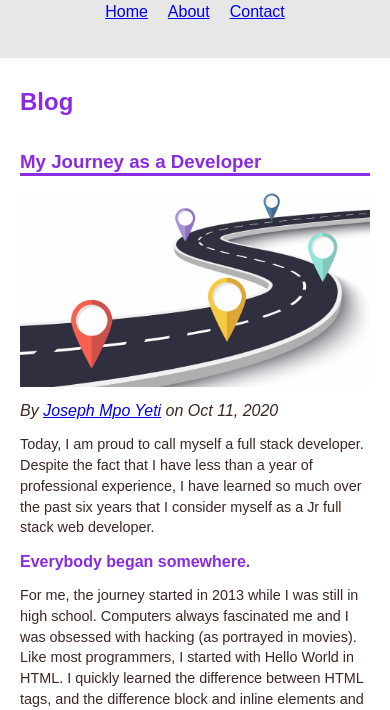
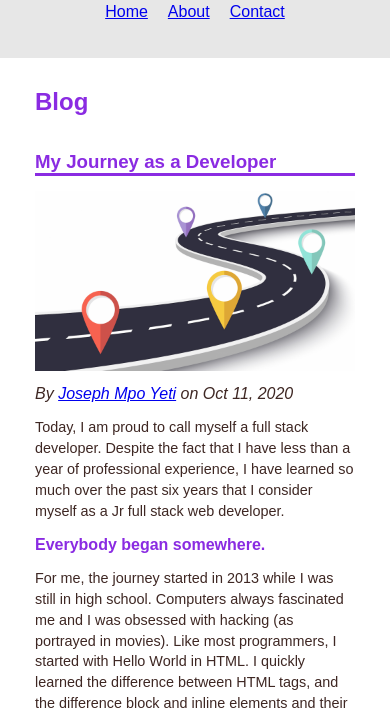
Before and after one commit to joseph-mpo-yeti/mi349_blog, a plain HTML site: page index.html in a window 390 px wide. Shown: the part 153-863 px from the top of the page. Drawn offline with Linux system fonts and the light colour scheme.

Commit message:
Updated margins

```diff
--- a/style.css
+++ b/style.css
@@ -214,7 +214,7 @@ figure {
 @media all and (max-width: 399px) {
     .content {
         width: 100%;
-        padding: 15px 15px 45px 15px; ;
+        padding: 15px 30px 45px 30px;
     }
 
     .float-left {
```
